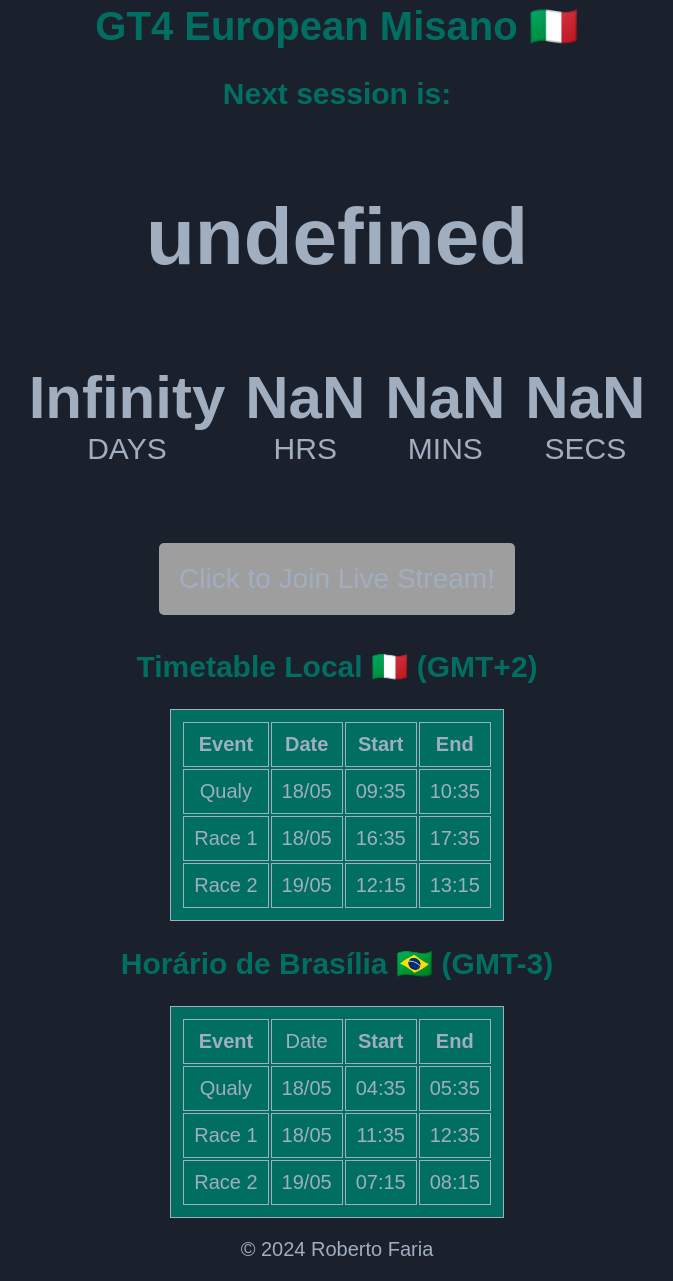
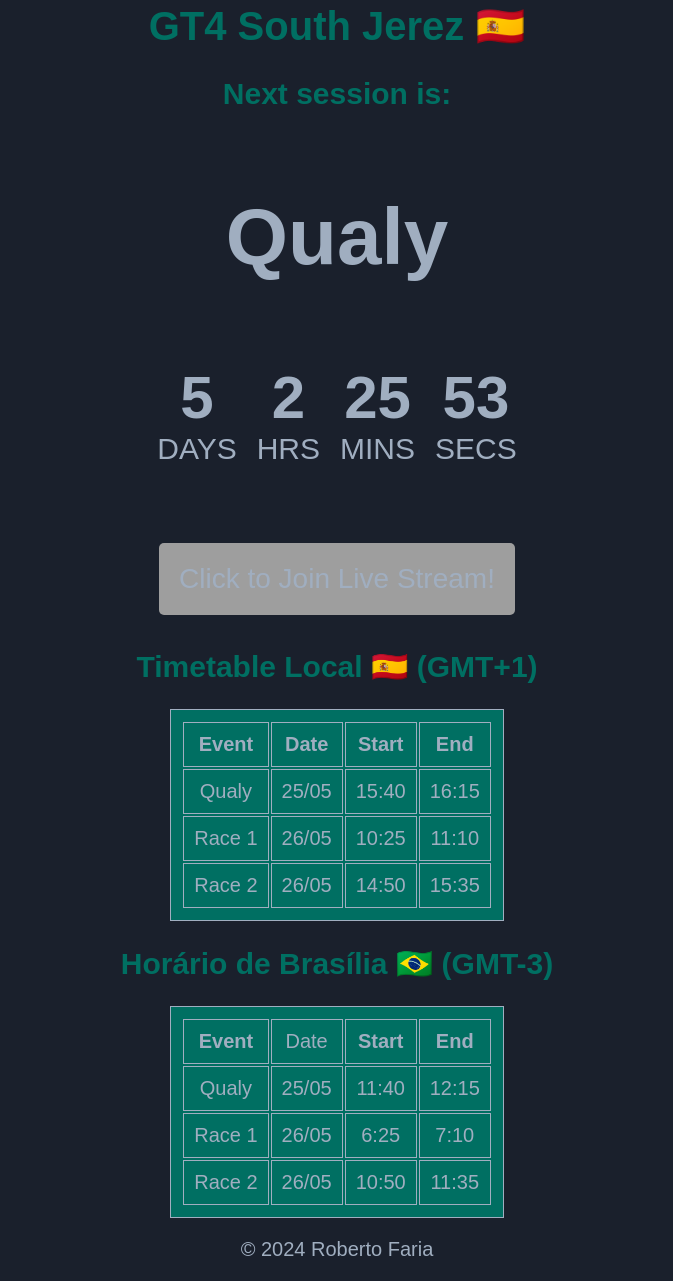
Before and after one commit to robertofaria777/timetable, a plain HTML site: page index.html in a window 1280 px wide. Shown: the part 24-1305 px from the top of the page, without its empty margins (303-976 px from the left). Drawn offline with Linux system fonts and the light colour scheme; grey boxes are pictures that could not be loaded.

Commit message:
GT4 South.html

```diff
--- a/index.html
+++ b/index.html
@@ -62,7 +62,7 @@
 </head>
 <body>
     <header>
-        <h1 class="aston-martin-theme">GT4 European Misano 🇮🇹</h1>
+        <h1 class="aston-martin-theme">GT4 South Jerez 🇪🇸</h1>
     </header>
     <main>
        <section id="countdown">
@@ -73,7 +73,7 @@
         </section>
 <body>
           <section id="timetable">
-            <h2 class="aston-martin-theme">Timetable Local 🇮🇹 (GMT+2)</h2>
+            <h2 class="aston-martin-theme">Timetable Local 🇪🇸 (GMT+1)</h2>
             <table class="highlight">
                 <tr>
                     <th>Event</th>
@@ -83,21 +83,21 @@
                 </tr>
                 <tr>
                     <td>Qualy</td>
-                    <td>18/05</td>
-                    <td>09:35</td>
-                    <td>10:35</td>
+                    <td>25/05</td>
+                    <td>15:40</td>
+                    <td>16:15</td>
                 </tr>
                 <tr>
                     <td>Race 1</td>
-                    <td>18/05</td>
-                    <td>16:35</td>
-                    <td>17:35</td>
+                    <td>26/05</td>
+                    <td>10:25</td>
+                    <td>11:10</td>
                 </tr>
                 <tr>
                     <td>Race 2</td>
-                    <td>19/05</td>
-                    <td>12:15</td>
-                    <td>13:15</td>
+                    <td>26/05</td>
+                    <td>14:50</td>
+                    <td>15:35</td>
                 </tr>
             </table>
         </section>
@@ -112,21 +112,21 @@
                 </tr>
                 <tr>
                     <td>Qualy</td>
-                    <td>18/05</td>
-                    <td>04:35</td>
-                    <td>05:35</td>
+                    <td>25/05</td>
+                    <td>11:40</td>
+                    <td>12:15</td>
                 </tr>
                 <tr>
                     <td>Race 1</td>
-                    <td>18/05</td>
-                    <td>11:35</td>
-                    <td>12:35</td>
+                    <td>26/05</td>
+                    <td>6:25</td>
+                    <td>7:10</td>
                 </tr>
                 <tr>
                     <td>Race 2</td>
-                    <td>19/05</td>
-                    <td>07:15</td>
-                    <td>08:15</td>
+                    <td>26/05</td>
+                    <td>10:50</td>
+                    <td>11:35</td>
                 </tr>
             </table>
         </section>
@@ -137,9 +137,9 @@
     </footer>
     <script>
         var events = [
-            {name: 'Qualy', start: new Date('2024-05-18T09:35:00'), end: new Date('2024-05-18T10:35:00')},
-            {name: 'Race 1', start: new Date('2024-05-18T16:35:00'), end: new Date('2024-05-18T17:35:00')},
-            {name: 'Race 2', start: new Date('2024-05-19T12:15:00'), end: new Date('2024-05-19T13:15:00')}
+            {name: 'Qualy', start: new Date('2024-05-25T15:40:00'), end: new Date('2024-05-25T16:15:00')},
+            {name: 'Race 1', start: new Date('2024-05-26T10:25:00'), end: new Date('2024-05-26T11:10:00')},
+            {name: 'Race 2', start: new Date('2024-05-26T14:50:00'), end: new Date('2024-05-26T15:35:00')}
         ];
 
         function getNearestEvent(events) {
```
